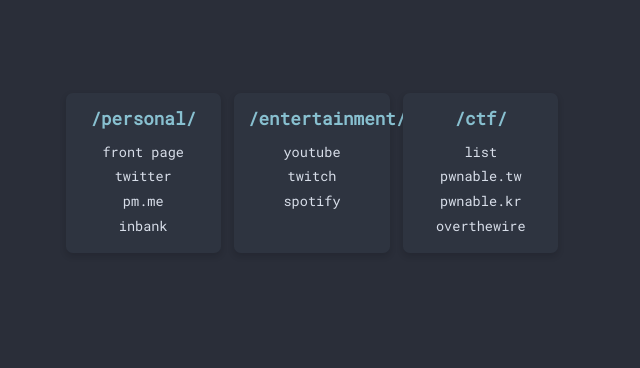
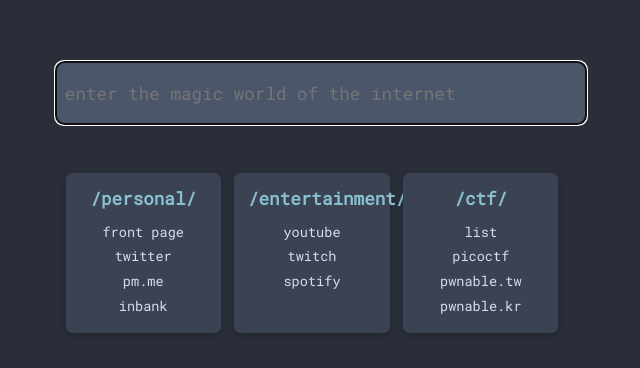
Before and after one commit to mzzsml/mzzsml.github.io, a plain HTML site: page index.html in a window 1280 px wide. Shown: the part 227-595 px from the top of the page, without its empty margins (328-968 px from the left). Drawn offline with Linux system fonts and the light colour scheme.

Commit message:
add searchbar

```diff
--- a/index.html
+++ b/index.html
@@ -1,15 +1,22 @@
 <!DOCTYPE html>
-<html lang="en" dir="ltr">
+<html lang="en">
 <head>
-    <meta charset="utf-8">
-    <meta name="viewport" content="width=device-width, initial-scale=1,
-      shrink-to-fit=no">
+	<meta charset="UTF-8">
+	<meta name="viewport" content="width=device-width, initial-scale=1.0">
+	<meta http-equiv="X-UA-Compatible" content="ie=edge">
 	<title>$HOME</title>
 	<link rel="stylesheet" href="style.css">
-    <script src="script.js"></script>
 </head>
 <body>
 	<div class="container">
+
+		<div class="searchDiv">
+			<form action="https://www.duckduckgo.com/?q" class="searchform" method="get" name="searchform" target="_blank">
+				<input name="sitesearch" type="hidden" value="">
+				<input autocomplete="off" class="search" name="q" autofocus placeholder="enter the magic world of the internet"
+					required="required" type="text">
+			</form>
+		</div>
 
 		<div class="bookmarks">
 
@@ -25,8 +32,7 @@
 					<a rel="noopener noreferrer" href="https://vault.bitwarden.com/#/vault">bitwarden</a>
 					<a rel="noopener noreferrer"
 						href="https://us-east-2.console.aws.amazon.com/ec2/v2/home?region=us-east-2#Instances:sort=instanceId">aws</a>
-            <a rel="noopener noreferrer"
-              href="https://www.kaggle.com/">kaggle</a>
+					<a rel="noopener noreferrer" href="https://www.kaggle.com/">kaggle</a>
 				</div>
 			</div>
 
@@ -45,8 +51,7 @@
 				<div class="square-header">/ctf/</div>
 				<div class="square-body">
 					<a rel="noopener noreferrer" href="http://captf.com/practice-ctf/">list</a>
-            <!-- <a rel="noopener noreferrer"
-                          href="https://2018game.picoctf.com/problems">picoctf</a> -->
+					<a rel="noopener noreferrer" href="https://2019game.picoctf.com/problems">picoctf</a>
 					<a rel="noopener noreferrer" href="http://pwnable.tw/">pwnable.tw</a>
 					<a rel="noopener noreferrer" href="http://pwnable.kr/">pwnable.kr</a>
 					<a rel="noopener noreferrer" href="http://overthewire.org/wargames/">overthewire</a>
@@ -54,12 +59,6 @@
 				</div>
 			</div>
 		</div>
-
-                  <!-- <div class="user_input">
-                    <p class="user_input__label">You entered:</p>
-                    <p id="user_input" class="user_input__value">some keys</p>
-                  </div> -->
-
 	</div>
 </body>
 </html>
--- a/style.css
+++ b/style.css
@@ -33,7 +33,8 @@
   border-radius: 0.5em;
   box-shadow: rgba(15, 17, 21, 0.2) 0px 3px 6px 0px;
   transition: box-shadow 400ms ease-in-out 0s, background-color 400ms ease-in-out 0s;
-  background-color: #2e3440;
+  /* background-color: #2e3440; */
+  background-color: #3b4252;
 
   width: 20%;
 }
@@ -65,5 +66,33 @@
 a:hover {
   color: #fff;
   background-color: #3b4252;
-  border-radius: 4px;
+  border-radius: 0.5em;
 }
+
+.searchDiv {
+  display: flex;
+  flex-direction: row;
+  justify-content: center;
+  margin-left: auto;
+  margin-right: auto;
+  width: 50%;
+  height: 10em;
+}
+
+.search {
+  font-family: "Roboto Mono";
+  font-size: 1.1rem;
+  color: #eceff4;
+  height: 2.5em;
+  width: 100%;
+  margin: auto;
+  background-color: #4c566a;
+  padding: 0.5em;
+  border: #4c566a;
+  border-radius: 0.5em;
+}
+
+.searchform {
+  width: 80%;
+  margin: auto;
+}
```
Also changed, not shown: README.md, assets/screenshot.png (added), pictures/screen.png (deleted). Lines whose indentation alone changed are shown as unchanged.
